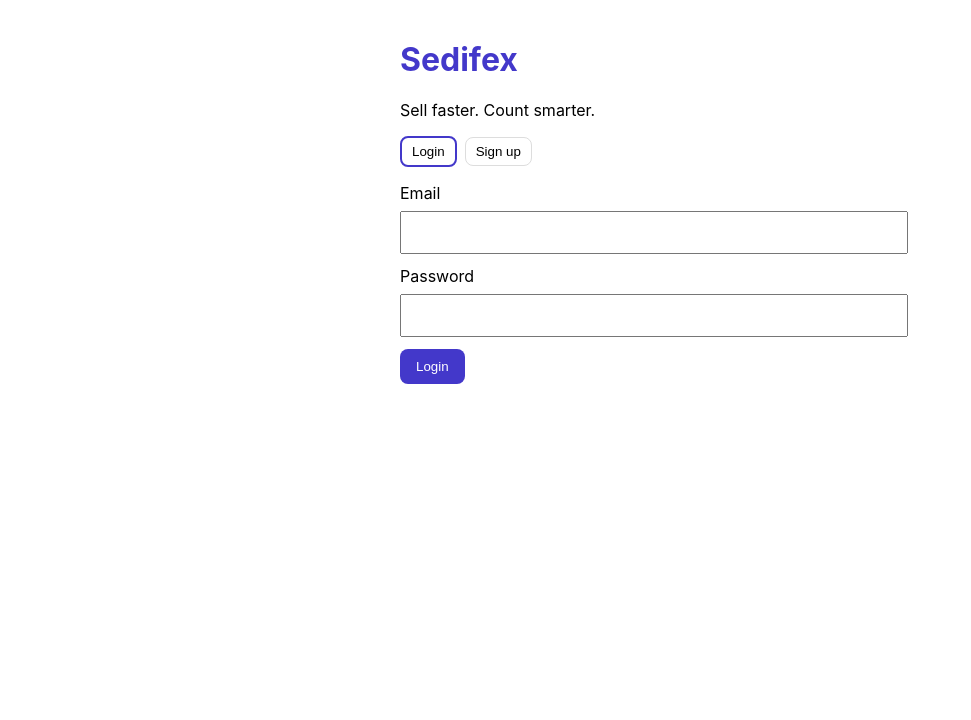
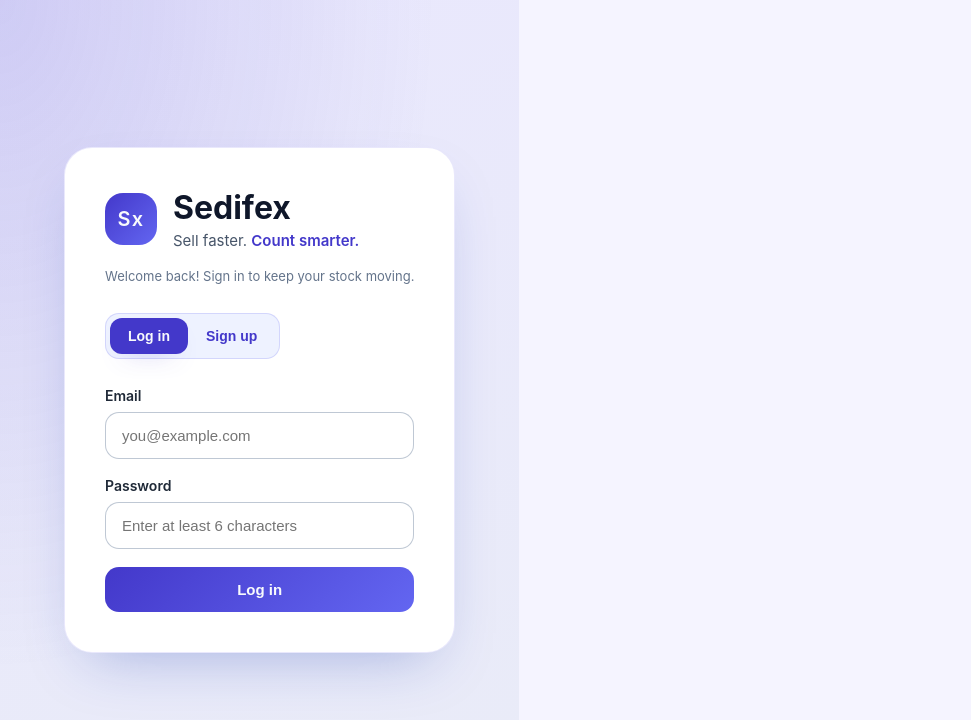
Before and after one commit to learngermanghana/sedifexbiz, a React (Vite) app in the folder web/: page /#/ in a window 1280 px wide. Shown: the top 720 px of the page, without its empty margins (0-971 px from the left). Built offline with nearby package versions, Linux system fonts and the light colour scheme; no server answers.

Commit message:
revamp auth ui

```diff
--- /dev/null
+++ b/web/src/App.css
@@ -0,0 +1,272 @@
+:root {
+  color: #0f172a;
+  font-family: "Inter", system-ui, -apple-system, BlinkMacSystemFont, "Segoe UI", sans-serif;
+  background-color: #f5f4ff;
+}
+
+* {
+  box-sizing: border-box;
+}
+
+html,
+body,
+#root {
+  min-height: 100%;
+  margin: 0;
+  background-color: #f5f4ff;
+}
+
+body {
+  display: flex;
+}
+
+.app {
+  flex: 1;
+  min-height: 100vh;
+  display: flex;
+  align-items: center;
+  justify-content: center;
+  padding: clamp(24px, 5vw, 64px);
+  background: radial-gradient(140% 140% at 0% 0%, rgba(67, 56, 202, 0.16) 0%, rgba(255, 255, 255, 0) 60%),
+    linear-gradient(160deg, rgba(79, 70, 229, 0.07) 0%, rgba(12, 74, 110, 0.05) 100%);
+}
+
+.app__card {
+  width: min(440px, 100%);
+  background: #ffffff;
+  border-radius: 28px;
+  padding: clamp(24px, 4vw, 40px);
+  box-shadow: 0 25px 60px -25px rgba(30, 64, 175, 0.35);
+  border: 1px solid rgba(79, 70, 229, 0.12);
+}
+
+.app__brand {
+  display: flex;
+  align-items: center;
+  gap: 16px;
+  margin-bottom: 18px;
+}
+
+.app__logo {
+  width: 52px;
+  height: 52px;
+  border-radius: 18px;
+  background: linear-gradient(135deg, #4338ca 0%, #6366f1 100%);
+  display: grid;
+  place-items: center;
+  color: #f8fafc;
+  font-weight: 600;
+  font-size: 20px;
+  letter-spacing: 0.06em;
+}
+
+.app__title {
+  font-size: clamp(28px, 3vw, 32px);
+  font-weight: 700;
+  margin: 0;
+}
+
+.app__tagline {
+  margin: 4px 0 0;
+  color: #475569;
+  font-size: 15px;
+}
+
+.app__highlight {
+  color: #4338ca;
+  font-weight: 600;
+}
+
+.toggle-group {
+  display: inline-flex;
+  padding: 4px;
+  border-radius: 14px;
+  background: #eef2ff;
+  border: 1px solid rgba(99, 102, 241, 0.2);
+  margin-top: 16px;
+}
+
+.toggle-button {
+  border: none;
+  background: transparent;
+  color: #4338ca;
+  font-weight: 600;
+  font-size: 14px;
+  padding: 10px 18px;
+  border-radius: 12px;
+  transition: background 150ms ease, color 150ms ease, box-shadow 150ms ease;
+  cursor: pointer;
+}
+
+.toggle-button.is-active {
+  background: #4338ca;
+  color: #f8fafc;
+  box-shadow: 0 12px 25px -16px rgba(67, 56, 202, 0.7);
+}
+
+.toggle-button:focus-visible {
+  outline: 2px solid #4338ca;
+  outline-offset: 2px;
+}
+
+.form {
+  margin-top: 28px;
+  display: grid;
+  gap: 18px;
+}
+
+.form__field {
+  display: grid;
+  gap: 8px;
+}
+
+.form__hint {
+  color: #64748b;
+  font-size: 13px;
+}
+
+label {
+  font-weight: 600;
+  color: #1f2937;
+  font-size: 14px;
+}
+
+input[type="email"],
+input[type="password"] {
+  padding: 14px 16px;
+  border-radius: 14px;
+  border: 1px solid rgba(148, 163, 184, 0.6);
+  font-size: 15px;
+  transition: border 150ms ease, box-shadow 150ms ease;
+}
+
+input[type="email"]:focus-visible,
+input[type="password"]:focus-visible {
+  outline: none;
+  border-color: #4338ca;
+  box-shadow: 0 0 0 4px rgba(99, 102, 241, 0.16);
+}
+
+input[disabled] {
+  background-color: #f8fafc;
+  color: #94a3b8;
+}
+
+.primary-button {
+  width: 100%;
+  border: none;
+  border-radius: 14px;
+  padding: 14px 18px;
+  font-weight: 600;
+  font-size: 15px;
+  background: linear-gradient(135deg, #4338ca 0%, #6366f1 100%);
+  color: #f8fafc;
+  cursor: pointer;
+  transition: transform 150ms ease, box-shadow 150ms ease, filter 150ms ease;
+}
+
+.primary-button:hover:not(:disabled) {
+  transform: translateY(-1px);
+  box-shadow: 0 16px 32px -20px rgba(99, 102, 241, 0.7);
+}
+
+.primary-button:disabled {
+  cursor: wait;
+  filter: grayscale(0.2) brightness(0.96);
+}
+
+.status {
+  margin-top: 12px;
+  padding: 12px 14px;
+  border-radius: 12px;
+  font-size: 14px;
+  font-weight: 500;
+  display: flex;
+  align-items: center;
+  gap: 8px;
+}
+
+.status--loading {
+  color: #4338ca;
+  background: rgba(99, 102, 241, 0.12);
+}
+
+.status--success {
+  color: #047857;
+  background: rgba(16, 185, 129, 0.12);
+}
+
+.status--error {
+  color: #b91c1c;
+  background: rgba(248, 113, 113, 0.16);
+}
+
+.link-button {
+  display: inline-flex;
+  align-items: center;
+  gap: 6px;
+  color: #4338ca;
+  font-weight: 600;
+  text-decoration: none;
+  margin-top: 18px;
+  transition: color 150ms ease;
+}
+
+.link-button:hover {
+  color: #312e81;
+}
+
+.secondary-button {
+  margin-top: 16px;
+  width: 100%;
+  padding: 12px 16px;
+  border-radius: 12px;
+  border: 1px solid rgba(148, 163, 184, 0.7);
+  background: #ffffff;
+  font-weight: 600;
+  font-size: 14px;
+  color: #1f2937;
+  cursor: pointer;
+  transition: border 150ms ease, transform 150ms ease, box-shadow 150ms ease;
+}
+
+.secondary-button:hover {
+  transform: translateY(-1px);
+  border-color: #4338ca;
+  box-shadow: 0 12px 32px -24px rgba(30, 64, 175, 0.45);
+}
+
+.secondary-button:focus-visible {
+  outline: 2px solid #4338ca;
+  outline-offset: 2px;
+}
+
+.app__feature-list {
+  margin: 24px 0 0;
+  padding: 0 0 0 20px;
+  color: #475569;
+  font-size: 14px;
+  line-height: 1.6;
+}
+
+.app__feature-list li::marker {
+  color: #4338ca;
+}
+
+.app__footer {
+  margin-top: 32px;
+  font-size: 13px;
+  color: #64748b;
+  text-align: center;
+}
+
+@media (max-width: 640px) {
+  .app__card {
+    border-radius: 22px;
+    padding: 24px;
+  }
+
+  .app {
+    padding: 24px;
+  }
+}
--- a/web/src/App.tsx
+++ b/web/src/App.tsx
@@ -6,121 +6,180 @@ import {
   signOut
 } from 'firebase/auth'
 import { auth } from './firebase'
+import './App.css'
 import './pwa'
+
+type AuthMode = 'login' | 'signup'
+type StatusTone = 'idle' | 'loading' | 'success' | 'error'
+
+interface StatusState {
+  tone: StatusTone
+  message: string
+}
 
 export default function App() {
   const [user, setUser] = useState<any>(null)
-  const [mode, setMode] = useState<'login' | 'signup'>('login')
+  const [mode, setMode] = useState<AuthMode>('login')
   const [email, setEmail] = useState('')
   const [password, setPassword] = useState('')
-  const [status, setStatus] = useState('')
+  const [status, setStatus] = useState<StatusState>({ tone: 'idle', message: '' })
+  const isLoading = status.tone === 'loading'
 
   useEffect(() => onAuthStateChanged(auth, setUser), [])
 
   async function handleSubmit(e: React.FormEvent) {
     e.preventDefault()
-    setStatus(mode === 'login' ? 'Signing in…' : 'Creating account…')
+    setStatus({
+      tone: 'loading',
+      message: mode === 'login' ? 'Signing you in…' : 'Creating your account…'
+    })
     try {
       if (mode === 'login') {
         await signInWithEmailAndPassword(auth, email, password)
       } else {
         await createUserWithEmailAndPassword(auth, email, password)
       }
-      setStatus('Success')
+      setStatus({
+        tone: 'success',
+        message: mode === 'login' ? 'Welcome back! Redirecting…' : 'All set! Your account is ready.'
+      })
     } catch (err: any) {
-      setStatus(err.message || 'Error')
+      setStatus({
+        tone: 'error',
+        message: err?.message || 'Something went wrong. Please try again.'
+      })
     }
+  }
+
+  function handleModeChange(nextMode: AuthMode) {
+    setMode(nextMode)
+    setStatus({ tone: 'idle', message: '' })
   }
 
   if (!user) {
     return (
-      <div style={{ maxWidth: 480, margin: '40px auto', fontFamily: 'Inter, system-ui, Arial' }}>
-        <h1 style={{ color: '#4338CA' }}>Sedifex</h1>
-        <p>Sell faster. Count smarter.</p>
+      <main className="app">
+        <div className="app__card">
+          <div className="app__brand">
+            <span className="app__logo">Sx</span>
+            <div>
+              <h1 className="app__title">Sedifex</h1>
+              <p className="app__tagline">
+                Sell faster. <span className="app__highlight">Count smarter.</span>
+              </p>
+            </div>
+          </div>
 
-        <div style={{ marginTop: 16 }}>
+          <p className="form__hint">
+            {mode === 'login'
+              ? 'Welcome back! Sign in to keep your stock moving.'
+              : 'Create an account to start tracking sales and inventory in minutes.'}
+          </p>
+
+          <div className="toggle-group" role="tablist" aria-label="Authentication mode">
             <button
-            onClick={() => setMode('login')}
-            style={{
-              marginRight: 8,
-              padding: '6px 10px',
-              borderRadius: 8,
-              border: mode === 'login' ? '2px solid #4338CA' : '1px solid #ddd',
-              background: '#fff'
-            }}
+              type="button"
+              role="tab"
+              aria-selected={mode === 'login'}
+              className={`toggle-button${mode === 'login' ? ' is-active' : ''}`}
+              onClick={() => handleModeChange('login')}
             >
-            Login
+              Log in
             </button>
             <button
-            onClick={() => setMode('signup')}
-            style={{
-              padding: '6px 10px',
-              borderRadius: 8,
-              border: mode === 'signup' ? '2px solid #4338CA' : '1px solid #ddd',
-              background: '#fff'
-            }}
+              type="button"
+              role="tab"
+              aria-selected={mode === 'signup'}
+              className={`toggle-button${mode === 'signup' ? ' is-active' : ''}`}
+              onClick={() => handleModeChange('signup')}
             >
               Sign up
             </button>
           </div>
 
-        <form onSubmit={handleSubmit} style={{ marginTop: 16 }}>
-          <label>Email</label>
+          <form className="form" onSubmit={handleSubmit} aria-busy={isLoading}>
+            <div className="form__field">
+              <label htmlFor="email">Email</label>
               <input
+                id="email"
                 value={email}
-            onChange={e => setEmail(e.target.value)}
+                onChange={event => setEmail(event.target.value)}
                 type="email"
+                autoComplete="email"
+                placeholder="you@example.com"
                 required
-            style={{ display: 'block', width: '100%', padding: 12, marginTop: 8 }}
+                disabled={isLoading}
               />
-          <label style={{ marginTop: 12, display: 'block' }}>Password</label>
+            </div>
+            <div className="form__field">
+              <label htmlFor="password">Password</label>
               <input
+                id="password"
                 value={password}
-            onChange={e => setPassword(e.target.value)}
+                onChange={event => setPassword(event.target.value)}
                 type="password"
+                autoComplete={mode === 'login' ? 'current-password' : 'new-password'}
+                placeholder="Enter at least 6 characters"
                 required
-            style={{ display: 'block', width: '100%', padding: 12, marginTop: 8 }}
+                disabled={isLoading}
               />
-          <button
-            type="submit"
-            style={{
-              marginTop: 12,
-              padding: '10px 16px',
-              background: '#4338CA',
-              color: '#fff',
-              borderRadius: 8,
-              border: 0
-            }}
-          >
-            {mode === 'login' ? 'Login' : 'Create account'}
+            </div>
+            <button className="primary-button" type="submit" disabled={isLoading}>
+              {isLoading
+                ? mode === 'login'
+                  ? 'Signing in…'
+                  : 'Creating account…'
+                : mode === 'login'
+                  ? 'Log in'
+                  : 'Create account'}
             </button>
           </form>
 
-        <p style={{ marginTop: 12, color: '#555' }}>{status}</p>
+          {status.tone !== 'idle' && status.message && (
+            <p
+              className={`status status--${status.tone}`}
+              role={status.tone === 'error' ? 'alert' : 'status'}
+              aria-live={status.tone === 'error' ? 'assertive' : 'polite'}
+            >
+              {status.message}
+            </p>
+          )}
         </div>
+      </main>
     )
   }
 
   return (
-    <div style={{ maxWidth: 720, margin: '40px auto', fontFamily: 'Inter, system-ui, Arial' }}>
-      <h1 style={{ color: '#4338CA' }}>Sedifex</h1>
-      <p>
-        Logged in as <strong>{user.email}</strong>
+    <main className="app">
+      <div className="app__card">
+        <div className="app__brand">
+          <span className="app__logo">Sx</span>
+          <div>
+            <h1 className="app__title">Sedifex</h1>
+            <p className="app__tagline">Your retail command center.</p>
+          </div>
+        </div>
+
+        <p className="form__hint">
+          Signed in as <strong>{user.email}</strong>
         </p>
 
-      {/* Hash link so it works without server rewrites */}
-      <a href="#/products" style={{ display: 'inline-block', marginTop: 12 }}>
-        Go to Products →
+        <ul className="app__feature-list">
+          <li>Track live stock levels across every location.</li>
+          <li>Checkout customers in seconds with the Sell screen.</li>
+          <li>Stay on target with smart alerts and insights.</li>
+        </ul>
+
+        <a className="link-button" href="#/products">
+          Browse products <span aria-hidden="true">→</span>
         </a>
 
-      <button
-        onClick={() => signOut(auth)}
-        style={{ display: 'block', marginTop: 12, padding: '8px 12px', borderRadius: 8, border: '1px solid #ddd' }}
-      >
+        <button className="secondary-button" onClick={() => signOut(auth)}>
           Sign out
         </button>
 
-      <p style={{ marginTop: 24 }}>Next: Products & Sell screen.</p>
+        <p className="app__footer">Next up: Products &amp; Sell screen.</p>
       </div>
+    </main>
   )
 }
```
Lines whose indentation alone changed are shown as unchanged.
